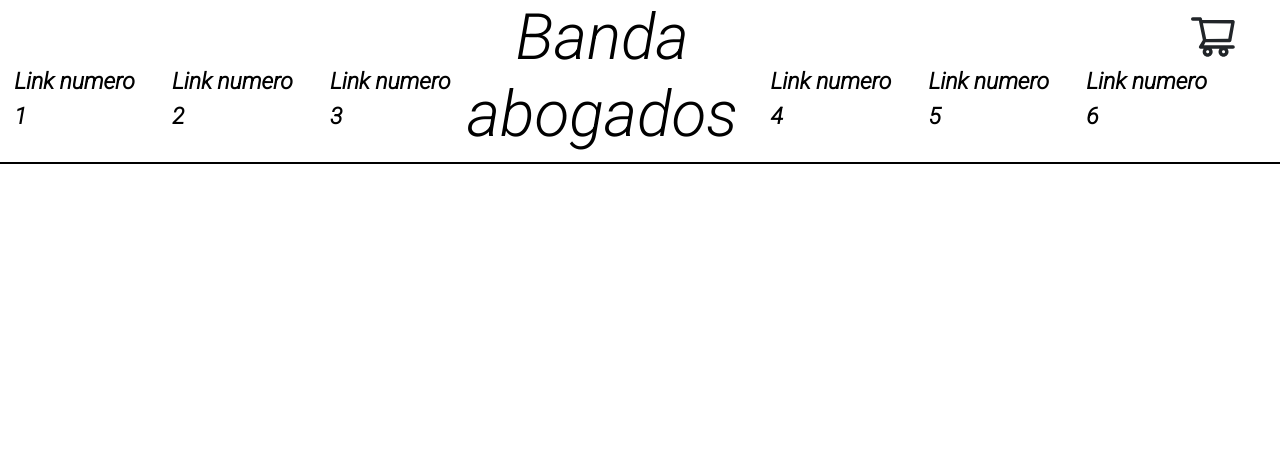
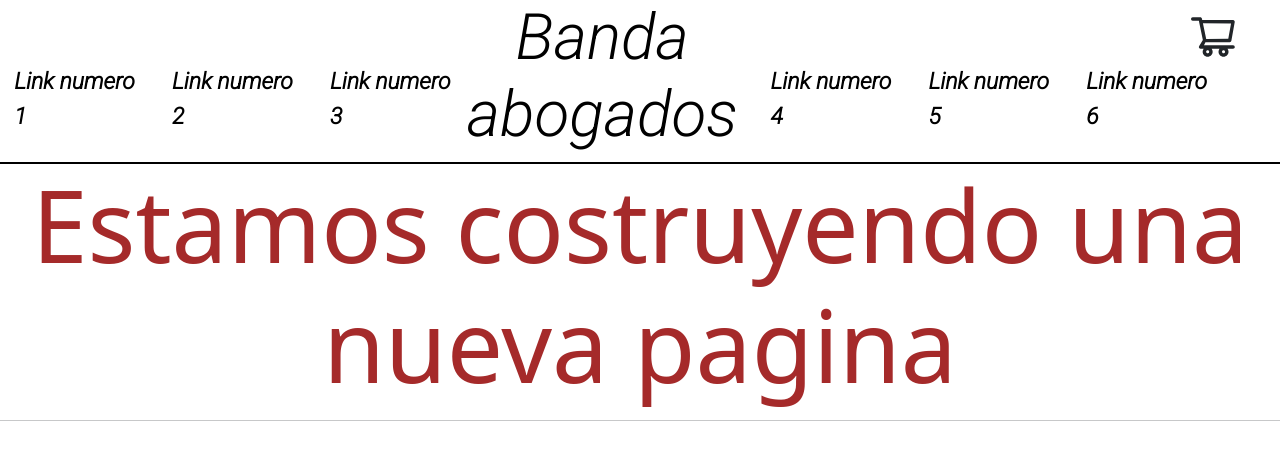
Before and after one commit to samudizher/reactEcommerce, a React (Create React App) app: page / in a window 1280 px wide. Shown: the top 460 px of the page. Built offline with nearby package versions, Linux system fonts and the light colour scheme.

Commit message:
agregando greeting

```diff
--- a/src/App.js
+++ b/src/App.js
@@ -4,6 +4,7 @@ import { NavBar } from './components/NavBar/NavBar';
 
 import 'bootstrap/dist/css/bootstrap.min.css';
 import './components/Fonts/fonts.css'
+import { ItemListContainer } from './components/ItemListContainer/ItemListContainer';
 
 function App() {
 
@@ -11,6 +12,7 @@ function App() {
     <>
 
       <NavBar/>
+      <ItemListContainer greeting="Estamos costruyendo una nueva pagina"/>
 
     </>
   );
--- /dev/null
+++ b/src/components/ItemListContainer/ItemListContainer.js
@@ -0,0 +1,14 @@
+import "./ItemListContainer.scss";
+
+
+export const ItemListContainer = ({greeting}) =>{
+
+    return(
+        <div>
+        <h2 className="TitleGreeting">{greeting}</h2>
+
+        <hr/>
+        </div>
+
+    )
+}
--- /dev/null
+++ b/src/components/ItemListContainer/ItemListContainer.scss
@@ -0,0 +1,8 @@
+
+
+.TitleGreeting{
+    color: brown;
+    font-size: 100px;
+    text-align: center;
+    align-items: center;
+}
```
